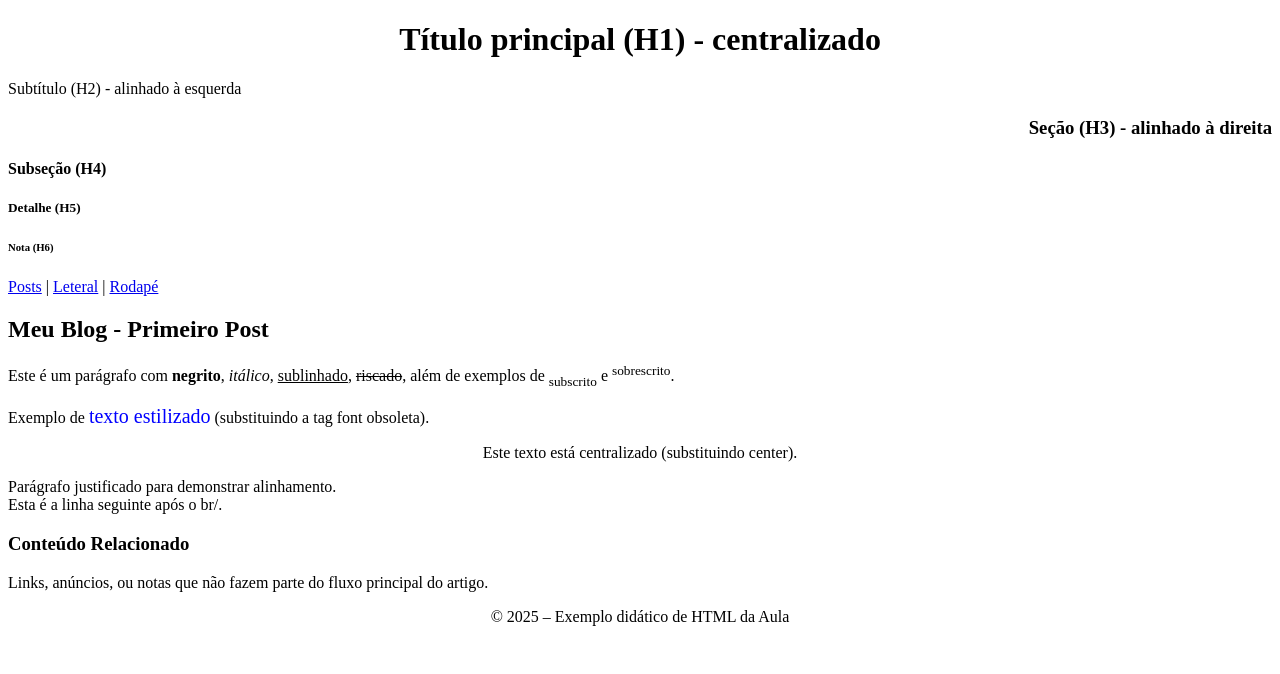
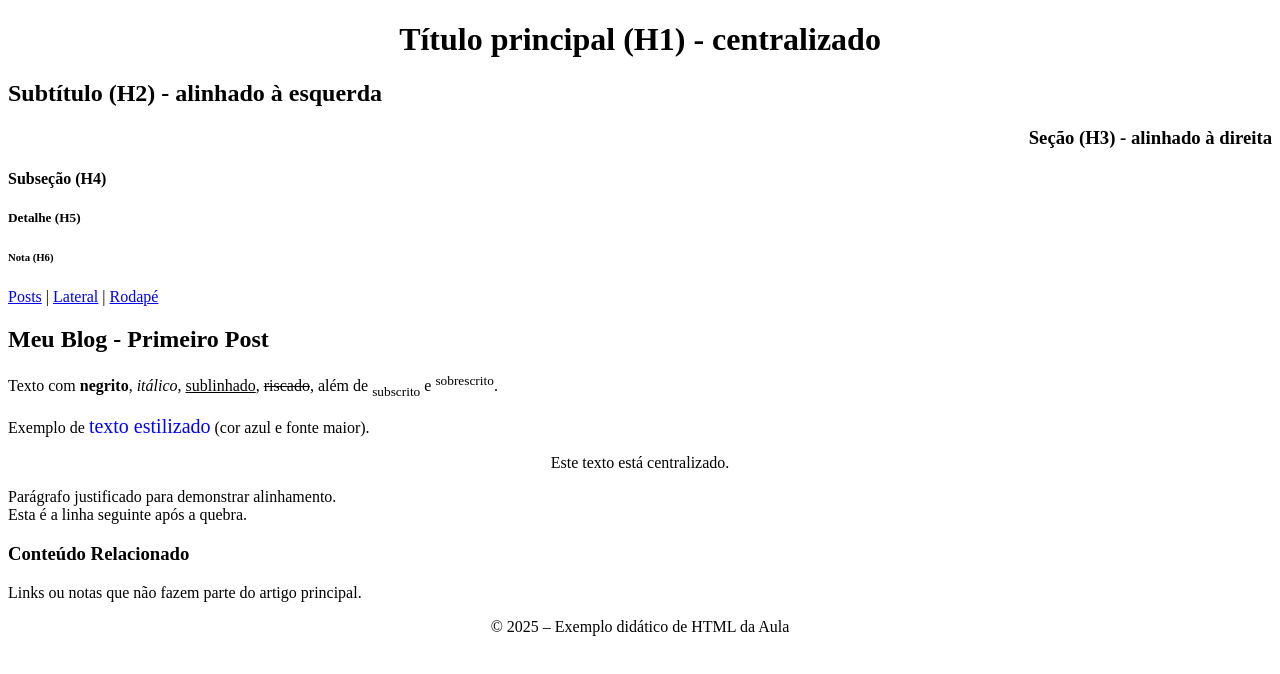
Before and after one commit to GiovanniCabralO/web-design-tarefa3, a plain HTML site: page index.html in a window 1280 px wide. Drawn offline with Linux system fonts and the light colour scheme.

Commit message:
commit 12 (código comentado)

```diff
--- a/index.html
+++ b/index.html
@@ -1,56 +1,97 @@
 <!DOCTYPE html>
+<!-- Estrutura inicial do documento HTML5 -->
+
 <html lang="pt-BR">
+<!-- Documento em português -->
 <head>
     <meta charset="utf-8">
+    <!-- Define para aceitar acentos -->
+
     <title>Aula 03 - Web Design</title>
+    <!-- Título da aba do navegador -->
+
     <style>
+        /* CSS interno usado para formatar textos */
         .sublinhado {
             text-decoration: underline;
-            }
+        } /* Sublinha o texto */
         .riscado {
             text-decoration: line-through;
-            }
+        } /* Risca o texto */
         .center {
             text-align: center;
-            }
+        } /* Centraliza o texto */
     </style>
 </head>
+
 <body>
+    <!-- Todo conteúdo visível da página -->
+
     <header>
+        <!-- Cabeçalho com títulos principais -->
         <h1 align="center">Título principal (H1) - centralizado</h1>
-            <h2 align="left"></h2>Subtítulo (H2) - alinhado à esquerda</h2>
+        <h2 align="left">Subtítulo (H2) - alinhado à esquerda</h2>
         <h3 align="right">Seção (H3) - alinhado à direita</h3>
         <h4>Subseção (H4)</h4>
         <h5>Detalhe (H5)</h5>
         <h6>Nota (H6)</h6>
 
+        <!-- Menu de navegação com links -->
         <nav>
-                <p><a href="#posts">Posts</a> |
-                <a href="#lateral"> Leteral</a> |
-                <a href="#rodape"> Rodapé</a></p>
+            <p>
+                <a href="#posts">Posts</a> |
+                <a href="#lateral">Lateral</a> |
+                <a href="#rodape">Rodapé</a>
+            </p>
         </nav>
-
     </header>
 
     <section id="posts">
+        <!-- Seção de posts -->
         <article class="post">
+            <!-- Primeiro artigo -->
             <header>
                 <h2>Meu Blog - Primeiro Post</h2>
             </header>
-                    <p>Este é um parágrafo com <strong>negrito</strong>, <em>itálico</em>, <span class="sublinhado">sublinhado</span>, <span class="riscado">riscado</span>, além de exemplos de <sub>subscrito</sub> e <sup>sobrescrito</sup>.</p>
-                    <p>Exemplo de <span style="color:blue; font-size:20px;">texto estilizado</span> (substituindo a tag font obsoleta).</font></p>
-                    <div class="center">Este texto está centralizado (substituindo center).</div>
-                    <p style="text-align: justify;">Parágrafo justificado para demonstrar alinhamento.<br>
-                    Esta é a linha seguinte após o br/.</p>
+
+            <!-- Parágrafo com diferentes formatações -->
+            <p>
+                Texto com <strong>negrito</strong>,
+                <em>itálico</em>,
+                <span class="sublinhado">sublinhado</span>,
+                <span class="riscado">riscado</span>,
+                além de <sub>subscrito</sub> e <sup>sobrescrito</sup>.
+            </p>
+
+            <!-- Texto estilizado com CSS inline -->
+            <p>
+                Exemplo de
+                <span style="color:blue; font-size:20px;">texto estilizado</span>
+                (cor azul e fonte maior).
+            </p>
+
+            <!-- Texto centralizado usando classe -->
+            <div class="center">
+                Este texto está centralizado.
+            </div>
+
+            <!-- Parágrafo justificado com quebra de linha -->
+            <p style="text-align: justify;">
+                Parágrafo justificado para demonstrar alinhamento.<br>
+                Esta é a linha seguinte após a quebra.
+            </p>
         </article>
     </section>
 
     <aside id="lateral">
+        <!-- Conteúdo lateral (informações extras) -->
         <h3>Conteúdo Relacionado</h3>
-                <p>Links, anúncios, ou notas que não fazem parte do fluxo principal do artigo.</p>
+        <p>Links ou notas que não fazem parte do artigo principal.</p>
     </aside>
 
-            <footer id="rodape" style="text-align: center;">© 2025 – Exemplo didático de HTML da Aula</footer>
-
+    <footer id="rodape" style="text-align: center;">
+        <!-- Rodapé da página -->
+        © 2025 – Exemplo didático de HTML da Aula
+    </footer>
 </body>
 </html>
```
Lines whose indentation alone changed are shown as unchanged.
